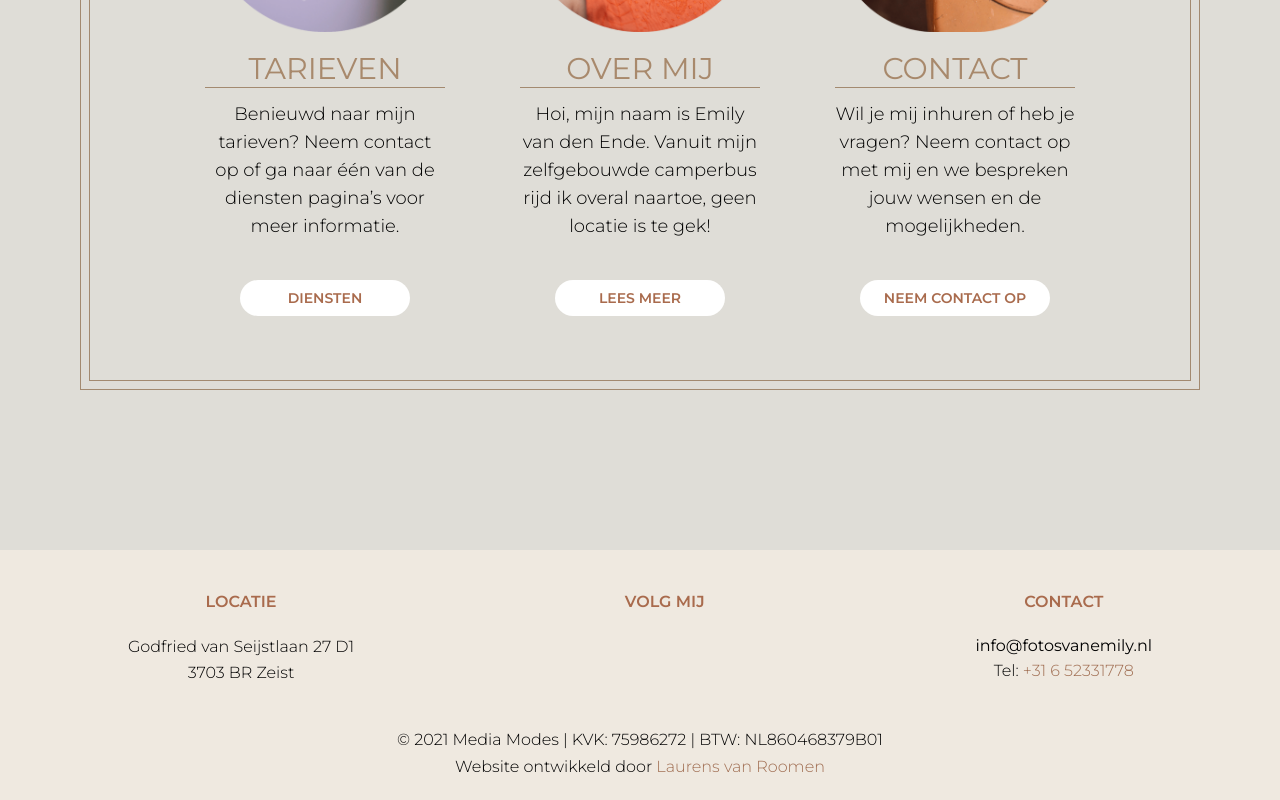
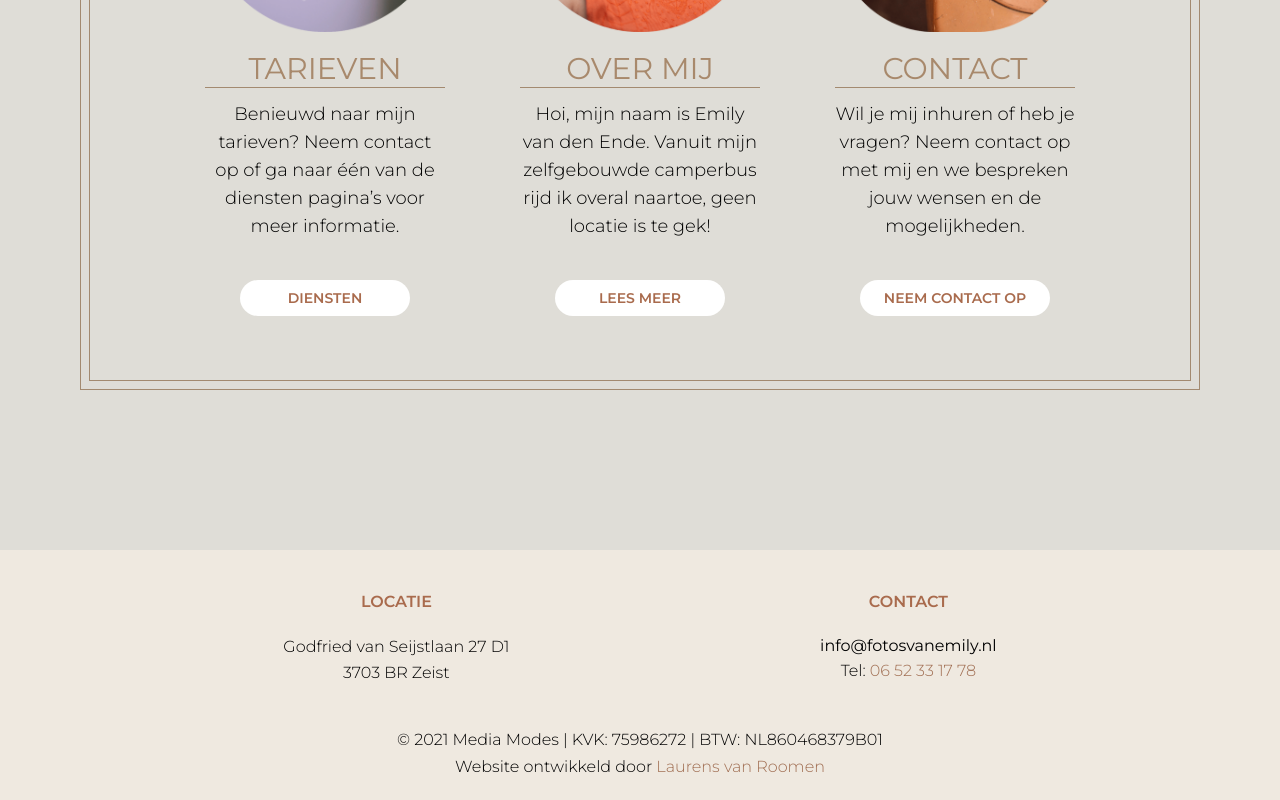
Before and after one commit to Sneruall/fotos-van-emily, a Next.js app: page / in a window 1280 px wide. Shown: the part 6098-6898 px from the top of the page. Built offline with nearby package versions, Linux system fonts and the light colour scheme; what tailwindcss-text-fill-stroke would draw is missing.

Commit message:
minor changes and change scrollnavbar useEffect hook (added cleanup function)

```diff
--- a/components/layout/footer.js
+++ b/components/layout/footer.js
@@ -1,19 +1,13 @@
 function Footer() {
   return (
     <footer className="w-full bg-grey-light">
-      <div className="flex flex-col lg:flex-row text-center justify-between max-w-5xl mx-auto">
+      <div className="flex flex-col lg:flex-row text-center justify-around max-w-5xl mx-auto">
         <div>
           <h4 className="font-semibold uppercase text-clay mt-10 mb-5">
             Locatie
           </h4>
           <p>Godfried van Seijstlaan 27 D1</p>
           <p>3703 BR Zeist</p>
-        </div>
-        <div>
-          <h4 className="font-semibold uppercase text-clay mt-10 mb-5">
-            Volg mij
-          </h4>
-          {/* volg icons */}
         </div>
         <div>
           <h4 className="font-semibold uppercase text-clay mt-10 mb-5">
@@ -25,7 +19,7 @@ function Footer() {
           <p>
             Tel:{" "}
             <a href="tel:+31652331778" className="text-mocha hover:underline">
-              +31 6 52331778
+              06 52 33 17 78
             </a>
           </p>
         </div>
--- a/components/layout/scrollNavbar.js
+++ b/components/layout/scrollNavbar.js
@@ -6,6 +6,9 @@ function scrollNavbar(props) {
 
   useEffect(() => {
     props.fade && window.addEventListener("scroll", handleScroll);
+    return () => {
+      window.removeEventListener('scroll', handleScroll);
+    }
   }, []);
 
   const handleScroll = () => {
--- a/components/sections/elements/ImageWithText.js
+++ b/components/sections/elements/ImageWithText.js
@@ -3,7 +3,7 @@ import Image from "next/image";
 
 function ImageWithText(props) {
   return (
-    <div className="flex flex-col lg:flex-row lg:gap-10 mt-20">
+    <div className="flex flex-col lg:flex-row lg:gap-10 mt-5 lg:mt-20">
       <div
         className={`flex-shrink-0 self-center md:self-start order-first ${
           props.mirrored ? "lg:order-last" : ""
--- a/pages/portretfotografie.js
+++ b/pages/portretfotografie.js
@@ -18,7 +18,7 @@ function portretfotografie() {
         imgMobile="/images/portretfotografie/hero-mobile.png"
         pageTitle="portret fotografie"
       />
-      <ScrollNavbar />
+      <ScrollNavbar fade={false} />
       <PortretIntroSection />
       <PageSectionTwo />
       <PageSectionThree />
--- a/styles/globals.css
+++ b/styles/globals.css
@@ -19,7 +19,7 @@
     @apply border-2 border-white bg-white hover:bg-transparent text-charcoal text-sm hover:text-white font-semibold uppercase py-2 px-6 rounded-full min-w-170;
   }
   .title-1 {
-    @apply text-charcoal font-display text-5xl lg:text-6xl text-center uppercase my-10 mx-16;
+    @apply text-charcoal font-display text-5xl lg:text-6xl text-center uppercase my-10 lg:mx-16;
   }
   .title-1-left {
     @apply text-charcoal font-display text-5xl lg:text-6xl uppercase my-10;
```
